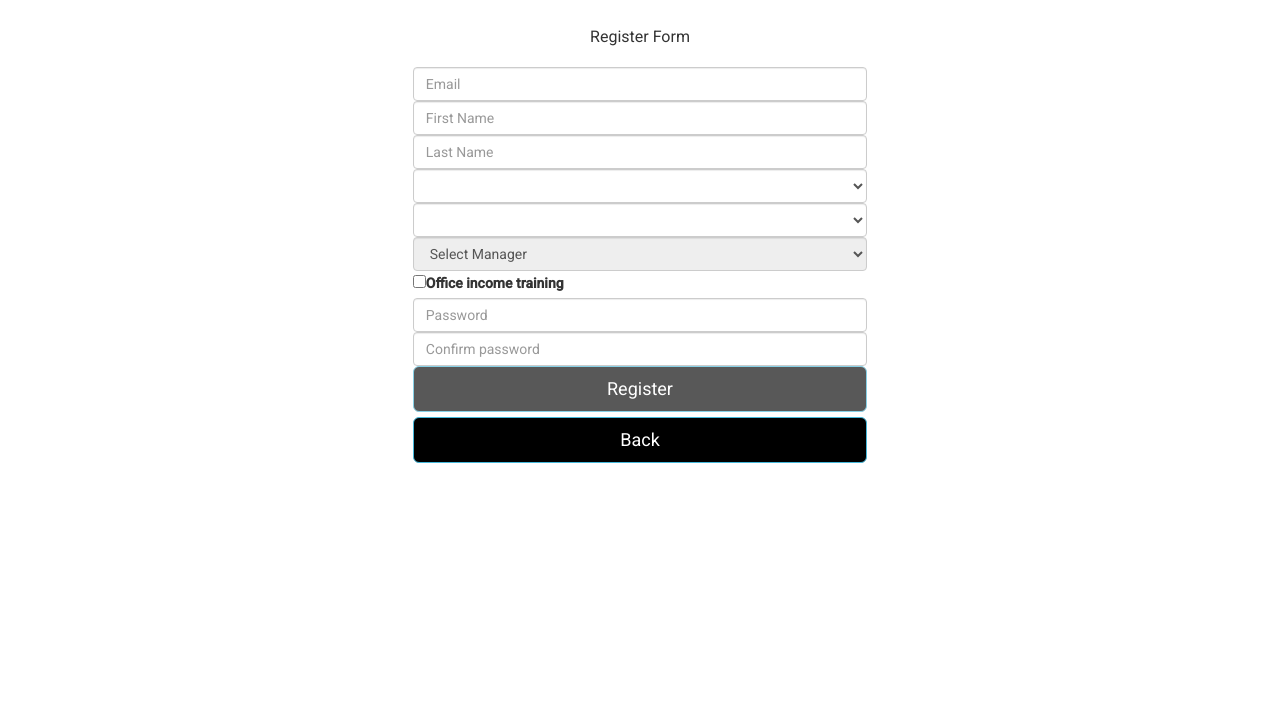
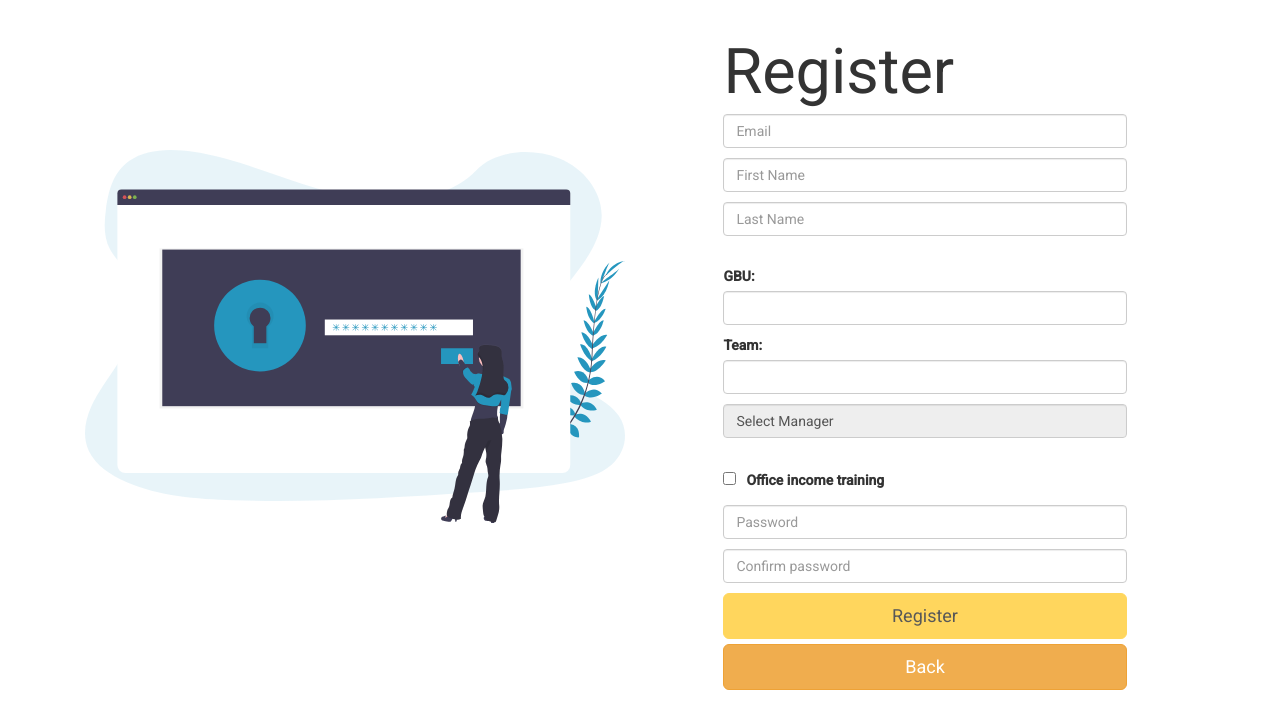
Before and after one commit to maresrobert-thalesgroup/registry-mytools-frontend, an Angular app: page /signup in a window 1280 px wide. Shown: the top 728 px of the page. Built offline with nearby package versions, Linux system fonts and the light colour scheme.

Commit message:
added styling for register

```diff
--- a/src/app/registerform/registerform.component.css
+++ b/src/app/registerform/registerform.component.css
@@ -1,3 +1,8 @@
+/* *{
+    padding: 0;
+    margin: 0;
+    box-sizing: 0;
+} */
 .content
 {
     max-width: 500px;
@@ -6,11 +11,16 @@
     padding: 2% 2%;
 }
 
-button
+.jumbotron
+{
+    background-color: transparent;
+}
+
+/* button
 {
     background-color: #000;
     color: #fff;
-}
+} */
 
 button:hover
 {
@@ -21,3 +31,39 @@ button:hover
 {
     color: red;
 }
+/* .row{
+    background: white;
+    border-radius :30px;
+    box-shadow: 12px 12px 22px;
+} */
+.login img{
+    border-top-left-radius: 30px;
+    border-bottom-left-radius: 30px;
+}
+
+.inp{
+    height: 50px;
+    width: 70%;
+    border: none;
+    outline: none;
+    border-radius: 60px;
+    box-shadow: -2px 2px 24px -12px rgba(0,0,0,0.75);
+    -webkit-box-shadow: -2px 2px 24px -12px rgba(0,0,0,0.75);
+    -moz-box-shadow: -2px 2px 24px -12px rgba(0,0,0,0.75);
+}
+
+.btn1{
+    height:50px;
+    width:50%;
+    border:none;
+    outline:none;
+    border-radius:60px;
+    color:white;
+    font-weight: 600;
+    background-color: rgba(201, 0, 0, 0.795);
+}
+
+.btn1:hover{
+    background: brown;
+    transition :0.5s;
+}
--- a/src/app/registerform/registerform.component.html
+++ b/src/app/registerform/registerform.component.html
@@ -1,57 +1,70 @@
-<div class="container mt-5">
+<div class="container">
+<div class="row">
 
-    <form class = "content" [formGroup]="registerForm" (ngSubmit)="submitData()">
+    <div class="col-xs-6" >
+        <img src="assets/undraw_authentication_fsn5.svg" width="100%" style="padding-top:150px;">
+    </div>
 
+    <div class="col-xs-6 jumbotron" >
+        <div class="container">
 
-            <h3 class="text-center">Register Form</h3>
+            <form class="content" [formGroup]="registerForm" (ngSubmit)="submitData()">
+
+                <h1>Register</h1>
+
 
                 <div class="row">
 
                     <div *ngIf="emailInUse">
-            <br/>
+                        <br />
                         <div class="alert alert-danger" role="alert">
                             Bad Credentials!
                         </div>
-            <br/>
+                        <br />
                     </div>
 
                     <!-- email  -->
-        <div class=" mt-2 mb-2 col-lg-12 col-12">
-            <input type="text" formControlName="email" class="form-control"  placeholder="Email">
+                    <div class=" mt-3 col-lg-12 col-12">
+                        <input type="text" formControlName="email" class="form-control" placeholder="Email">
                         <!-- display error start -->
                         <div *ngIf="f.email.invalid && (f.email.touched || f.email.dirty)">
                             <span class="error" *ngIf="f.email.errors?.required">*Email is Required.</span>
                             <span class="error" *ngIf="f.email.errors?.email">*Enter Valid Email Address.</span>
                         </div>
+                    </div>
                     <!-- display error end -->
-        </div>
+
 
                     <!-- firstname  -->
-        <div class=" mt-2 mb-2 col-lg-12 col-12">
-            <input type="text" formControlName="firstName" class="form-control"  placeholder="First Name">
+                    <div class=" mt-3 col-lg-12 col-12">
+                        <input type="text" formControlName="firstName" class="form-control" placeholder="First Name">
                         <!-- display error start -->
                         <div *ngIf="f.firstName.invalid && (f.firstName.touched || f.firstName.dirty)">
                             <span class="error" *ngIf="f.firstName.errors?.required">*First Name is Required.</span>
                             <span class="error" *ngIf="f.firstName.errors?.pattern">*Enter only characters.</span>
                         </div>
+                    </div>
                     <!-- display error end -->
-        </div>
 
                     <!-- lastname  -->
-        <div class=" mt-2 mb-2 col-lg-12 col-12">
-            <input type="text" formControlName="lastName" class="form-control"  placeholder="Last Name">
+                    <div class=" mt-3 col-lg-12 col-12">
+                        <input type="text" formControlName="lastName" class="form-control" placeholder="Last Name">
                         <!-- display error start -->
                         <div *ngIf="f.lastName.invalid && (f.lastName.touched || f.lastName.dirty)">
                             <span class="error" *ngIf="f.lastName.errors?.required">*Last Name is Required.</span>
                             <span class="error" *ngIf="f.lastName.errors?.pattern">*Enter only characters.</span>
                         </div>
+
                         <!-- display error end -->
                     </div>
 
                     <!-- GBU dropdown  -->
-        <div class=" mt-2 mb-2 col-lg-12 col-12">
-            <select formControlName="gbu" class="form-control" (change)="updateTeams($any($event.target).value)">
-                <option value="" selected disabled >Select GBU</option>
+                    <div class=" mt-3 col-lg-12 col-12">
+                        <br>
+                        <label>GBU:</label>
+                        <select formControlName="gbu" class="form-control"
+                            (change)="updateTeams($any($event.target).value)" placeholder="GBU">
+                            <option value="" selected disabled>Select GBU</option>
                             <option *ngFor="let gbu of gbus" [value]="gbu">{{gbu}}</option>
                         </select>
                         <!-- display error start -->
@@ -62,8 +75,9 @@
                     </div>
 
                     <!-- Team dropdown  -->
-         <div class=" mt-2 mb-2 col-lg-12 col-12">
-            <select  formControlName="team" class="form-control">
+                    <div class="mt-3 col-lg-12 col-12">
+                        <label>Team:</label>
+                        <select formControlName="team" class="form-control">
                             <option value="" selected disabled>Select Team</option>
                             <option *ngFor="let team of teams" [value]="team">{{team}}</option>
                         </select>
@@ -73,9 +87,8 @@
                         </div>
                         <!-- display error end -->
                     </div>
-
                     <!-- Manager dropdown  -->
-        <div class=" mt-2 mb-2 col-lg-12 col-12">
+                    <div class=" mt-3 col-lg-12 col-12">
                         <select [attr.disabled]="!editable" class="form-control">
                             <option selected disabled>Select Manager</option>
                             <option *ngFor="let team of teams" [value]="team">{{team}}</option>
@@ -83,14 +96,16 @@
                     </div>
 
                     <!-- Office income training checkbox  -->
-        <div class=" mt-2 mb-2 col-lg-12 col-12">
+                    <div class=" mt-3 col-lg-12 col-12">
+                        <br>
                         <input type="checkbox" id="scales" name="scales">
-            <label for="scales"> Office income training</label>
+                        <label for="scales" style="padding-left: 10px;"> Office income training</label>
                     </div>
 
                     <!-- password  -->
-         <div class=" mt-2 mb-2 col-lg-12 col-12">
-            <input type="password" formControlName="password" name="password" class="form-control"  placeholder="Password">
+                    <div class=" mt-3 col-lg-12 col-12">
+                        <input type="password" formControlName="password" name="password" class="form-control"
+                            placeholder="Password">
                         <!-- display error start -->
                         <div *ngIf="f.password.invalid && (f.password.touched || f.password.dirty)">
                             <span class="error" *ngIf="f.password.errors?.required">*Password is Required.</span>
@@ -100,21 +115,29 @@
                     </div>
 
                     <!-- confirm password  -->
-         <div class=" mt-2 mb-2 col-lg-12 col-12">
-            <input type="password" formControlName="confirmpassword" name="confirmpassword" class="form-control"  placeholder="Confirm password">
+                    <div class=" mt-3 col-lg-12 col-12">
+                        <input type="password" formControlName="confirmpassword" name="confirmpassword"
+                            class="form-control" placeholder="Confirm password">
                         <!-- display error start -->
-        <div *ngIf="f.confirmpassword.invalid && (f.confirmpassword.touched || f.confirmpassword.dirty)">
-                <span class="error" *ngIf="f.confirmpassword.errors?.required">*Confirm Password is Required.</span>
-                <span class="error" *ngIf="f.confirmpassword.errors?.MustMatch">*Confirm Password didn't match.</span>
+                        <div
+                            *ngIf="f.confirmpassword.invalid && (f.confirmpassword.touched || f.confirmpassword.dirty)">
+                            <span class="error" *ngIf="f.confirmpassword.errors?.required">*Confirm Password is
+                                Required.</span>
+                            <span class="error" *ngIf="f.confirmpassword.errors?.MustMatch">*Confirm Password didn't
+                                match.</span>
                         </div>
                         <!-- display error end -->
                     </div>
 
                     <!-- Register  -->
                     <div class=" mt-3 col-lg-12 col-12">
-            <button class="btn btn-info btn-lg btn-block" [disabled]="registerForm.invalid">Register</button>
-            <button class="btn btn-info btn-lg btn-block" routerLink="/login">Back</button>
+                        <button class="btn btn-warning btn-lg btn-block"
+                            [disabled]="registerForm.invalid">Register</button>
+                        <button class="btn btn-warning btn-lg btn-block" routerLink="/login">Back</button>
                     </div>
                 </div>
             </form>
         </div>
+    </div>
+</div>
+</div>
--- a/src/index.html
+++ b/src/index.html
@@ -9,8 +9,12 @@
   <link rel="preconnect" href="https://fonts.gstatic.com">
   <link href="https://fonts.googleapis.com/css2?family=Roboto:wght@300;400;500&display=swap" rel="stylesheet">
   <link href="https://fonts.googleapis.com/icon?family=Material+Icons" rel="stylesheet">
+  <!-- CSS only -->
+<link href="https://cdn.jsdelivr.net/npm/bootstrap@5.1.0/dist/css/bootstrap.min.css" rel="stylesheet" integrity="sha384-KyZXEAg3QhqLMpG8r+8fhAXLRk2vvoC2f3B09zVXn8CA5QIVfZOJ3BCsw2P0p/We" crossorigin="anonymous">
 </head>
 <body class="mat-typography">
   <app-root></app-root>
+  <!-- JavaScript Bundle with Popper -->
+<script src="https://cdn.jsdelivr.net/npm/bootstrap@5.1.0/dist/js/bootstrap.bundle.min.js" integrity="sha384-U1DAWAznBHeqEIlVSCgzq+c9gqGAJn5c/t99JyeKa9xxaYpSvHU5awsuZVVFIhvj" crossorigin="anonymous"></script>
 </body>
 </html>
--- a/src/styles.css
+++ b/src/styles.css
@@ -1,4 +1,3 @@
 /* You can add global styles to this file, and also import other style files */
-
 html, body { height: 100%; }
 body { margin: 0; font-family: Roboto, "Helvetica Neue", sans-serif; }
```
Also changed, not shown: src/assets/icon_signup.svg (added), src/assets/undraw_authentication_fsn5.svg (added). Lines whose indentation alone changed are shown as unchanged.
